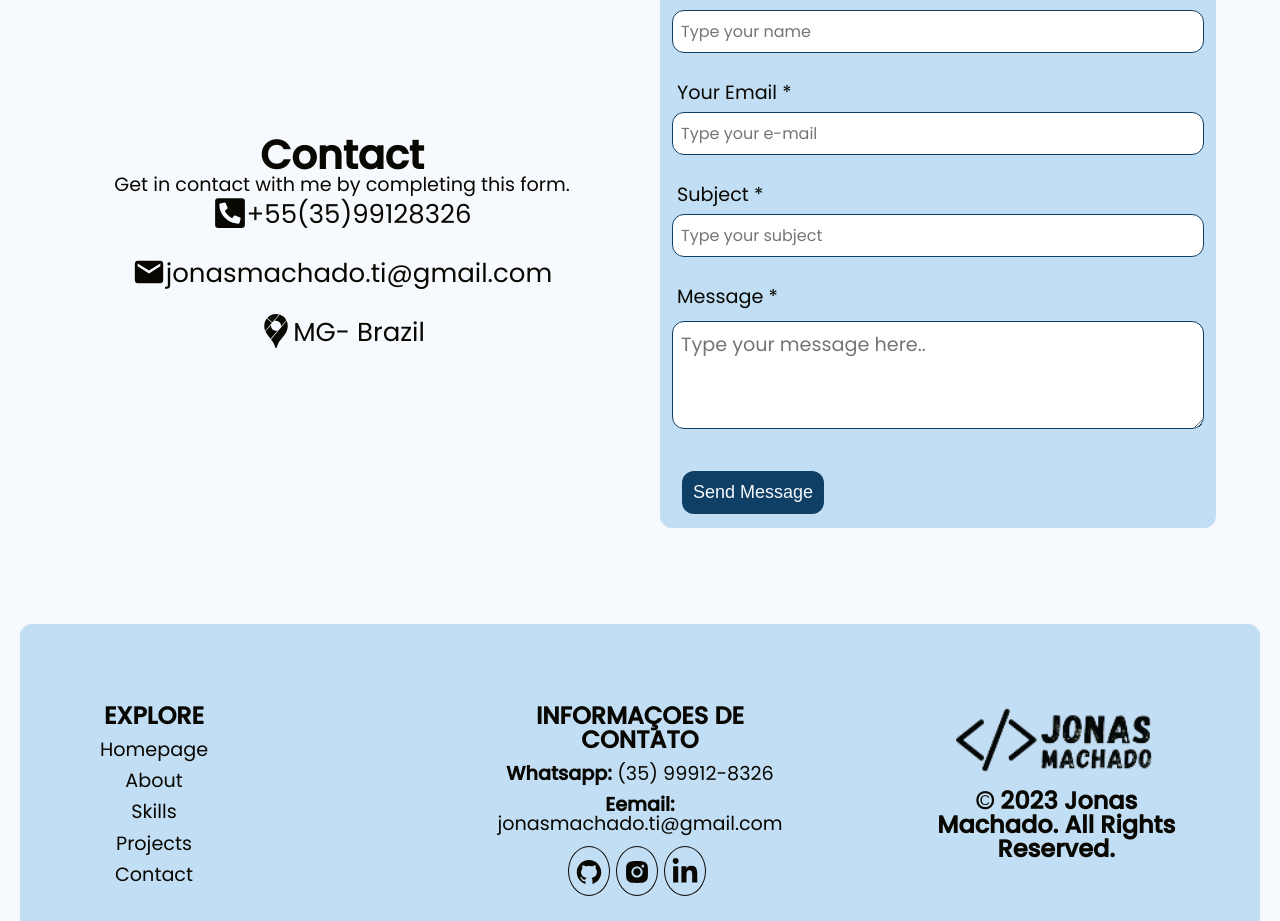
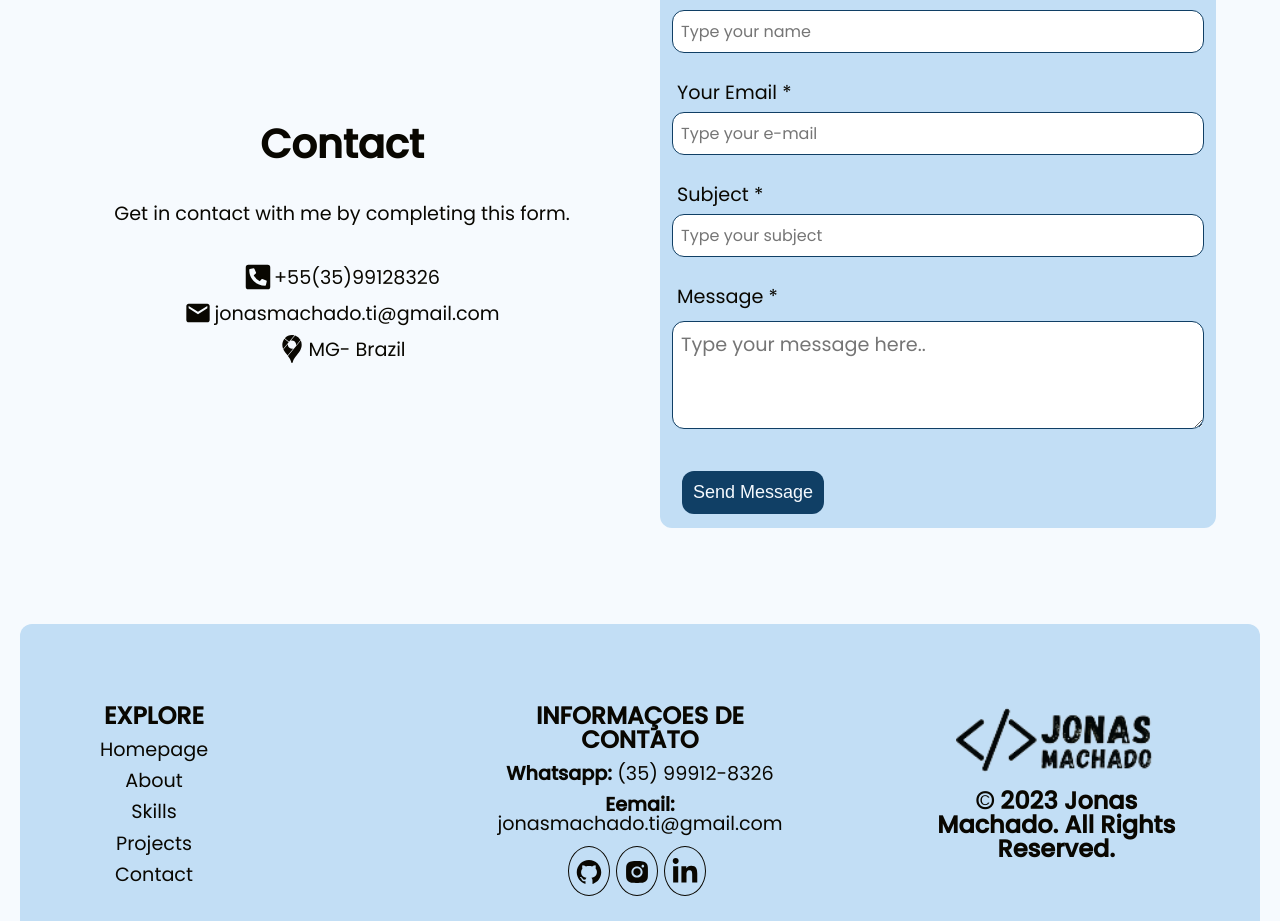
Before and after one commit to jonasmachados/portfolio, a React (Create React App) app: page / in a window 1280 px wide. Shown: the part 3920-4841 px from the top of the page. Built offline with nearby package versions, Linux system fonts and the light colour scheme; no server answers; a web font is replaced by a local one.

Commit message:
:recycle: refactor: Apply code clarity improvements to CSS styles in contact-form.css

```diff
--- a/src/components/Contact.js
+++ b/src/components/Contact.js
@@ -33,7 +33,7 @@ const Contact = () => {
             exit="exit"
             variants={containerVariants}
           >
-            <div>
+            <div className="component-container">
               <h1>Contact</h1>
 
               <p>Get in contact with me by completing this form.</p>
@@ -41,19 +41,17 @@ const Contact = () => {
               <div className="contact-links">
                 <div className="contact-item">
                   <FaPhoneSquareAlt className="contact-icon" />
-                  <span className="contact-description">+55(35)99128326</span>
+                  <p> +55(35)99128326 </p>
                 </div>
 
                 <div className="contact-item">
                   <MdEmail className="contact-icon" />
-                  <span className="contact-description">
-                    jonasmachado.ti@gmail.com
-                  </span>
+                  <p>jonasmachado.ti@gmail.com</p>
                 </div>
 
                 <div className="contact-item">
                   <SiGooglemaps className="contact-icon" />
-                  <span className="contact-description">MG- Brazil</span>
+                  <p>MG- Brazil</p>
                 </div>
               </div>
             </div>
--- a/src/styles/contact.css
+++ b/src/styles/contact.css
@@ -1,10 +1,5 @@
 .contact-links {
-  display: flex;
-  flex-direction: column;
-  align-items: center;
-  gap: 20px;
-  opacity: 0;
-  height: 0;
+  display: none;
 }
 
 .contact-item {
@@ -14,16 +9,14 @@
 
 @media (min-width: 992px) {
   .contact-links {
-    opacity: 1;
-    height: auto;
+    display: flex;
+    flex-direction: column;
+    align-items: center;
+    gap: 0.5em;
   }
 
   .contact-icon {
-    margin-bottom: 2px;
-    font-size: 34px;
-  }
-
-  .contact-description {
-    font-size: 26px;
+    margin-right: 2px;
+    font-size: 28px;
   }
 }
```
